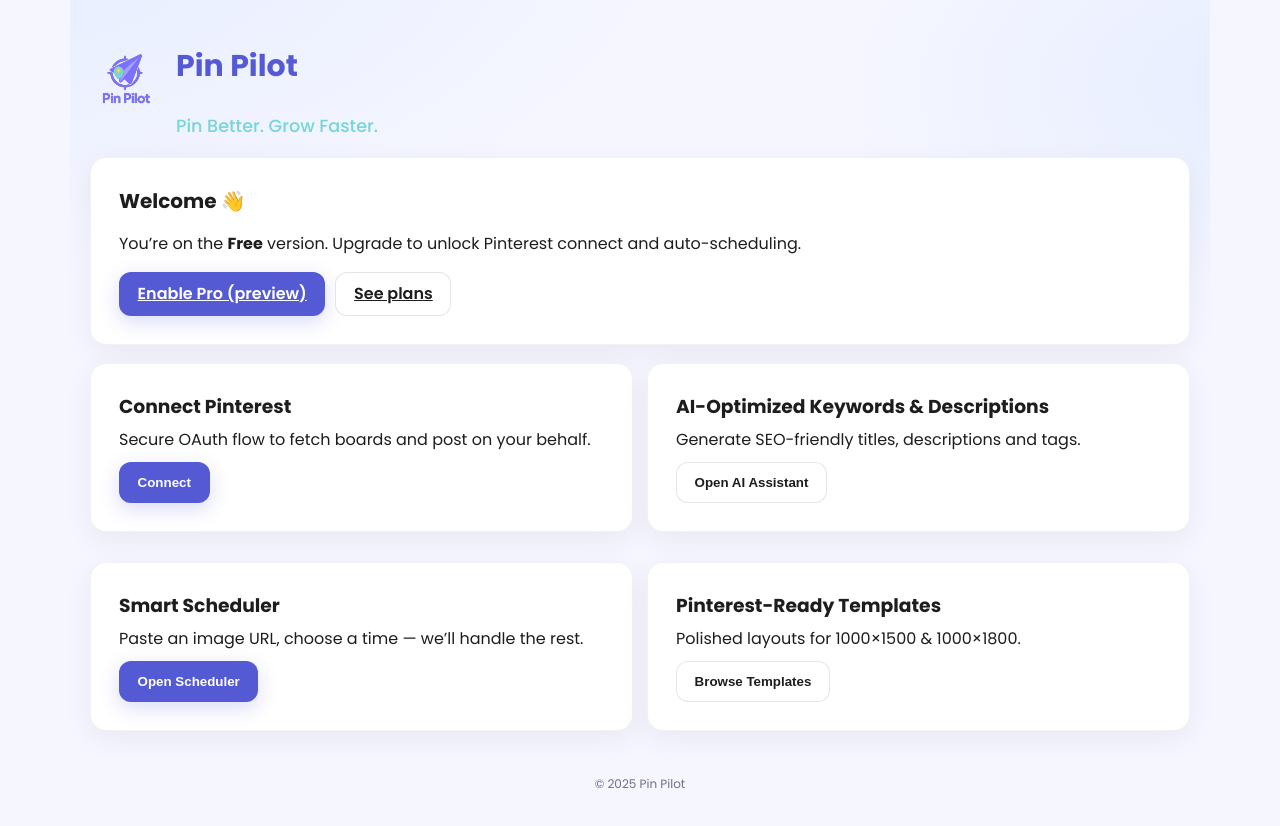
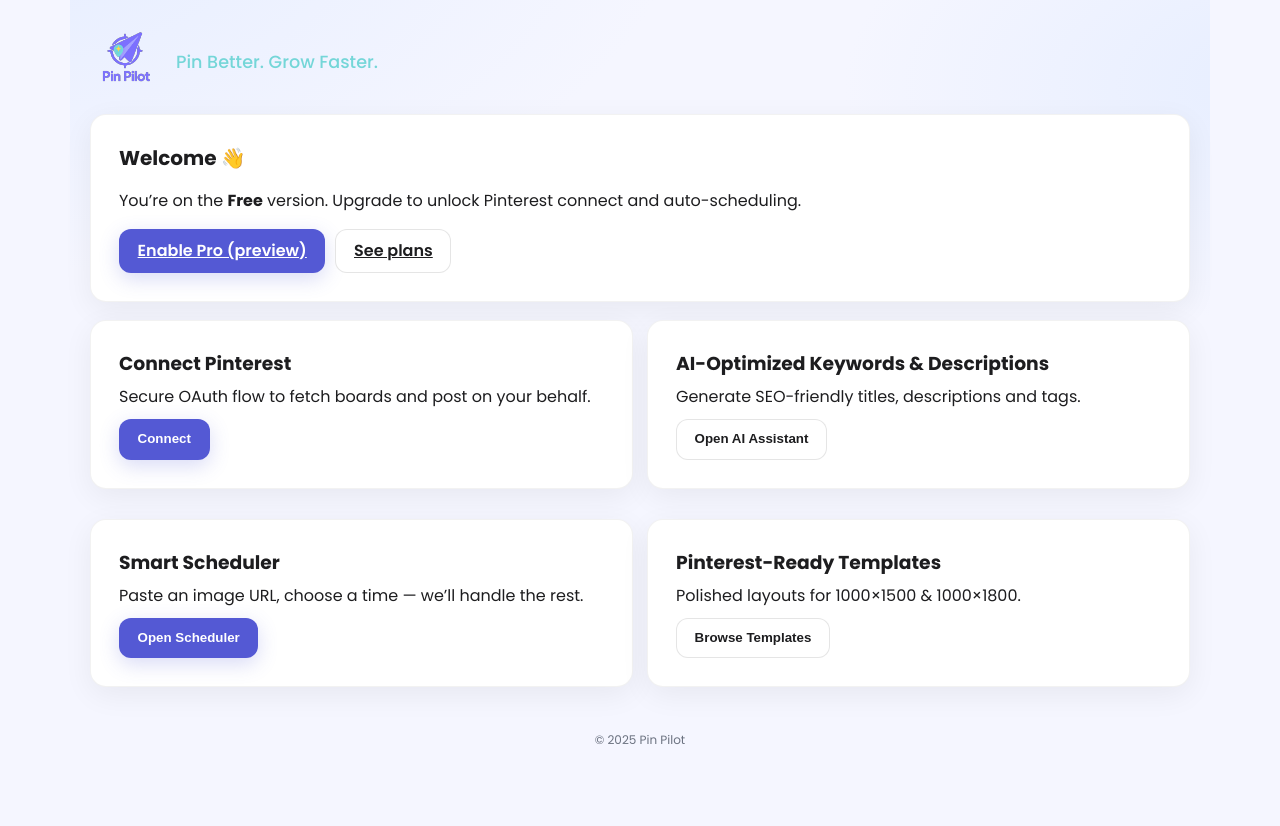
Before and after one commit to SarahFletcher86/pinpilot, a React (Vite) app: page / in a window 1280 px wide. Shown: the top 826 px of the page. Built offline with nearby package versions, Linux system fonts and the light colour scheme.

Commit message:
Header and tagline fix

```diff
--- a/App.tsx
+++ b/App.tsx
@@ -4,10 +4,10 @@
   return (
     <main className="app-shell">
       {/* Header */}
-      <header className="site-header">
+     <header className="site-header">
   <img src="/logo.svg" alt="Pin Pilot logo" className="logo" />
   <div className="brand-text">
-    <h1 className="site-title">Pin Pilot</h1>
+    <h1 className="sr-only">Pin Pilot</h1>
     <p className="tagline">Pin Better. Grow Faster.</p>
   </div>
 </header>
--- a/index.css
+++ b/index.css
@@ -152,3 +152,10 @@
 @media (min-width: 640px) {
   .tagline { font-size: 1.1rem; margin-top: 4px; }
 }
+.sr-only {
+  position: absolute !important;
+  width: 1px; height: 1px;
+  padding: 0; margin: -1px;
+  overflow: hidden; clip: rect(0, 0, 0, 0);
+  white-space: nowrap; border: 0;
+}
```
